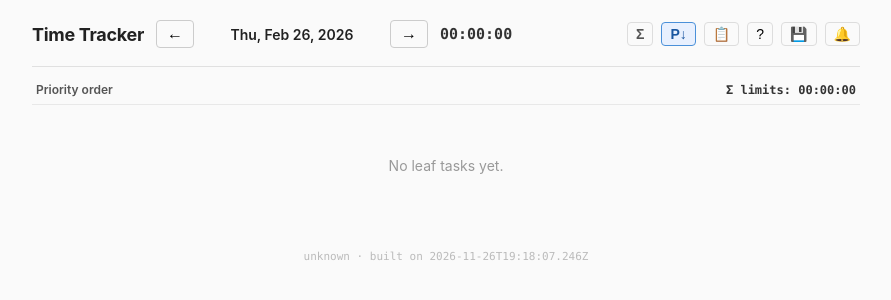
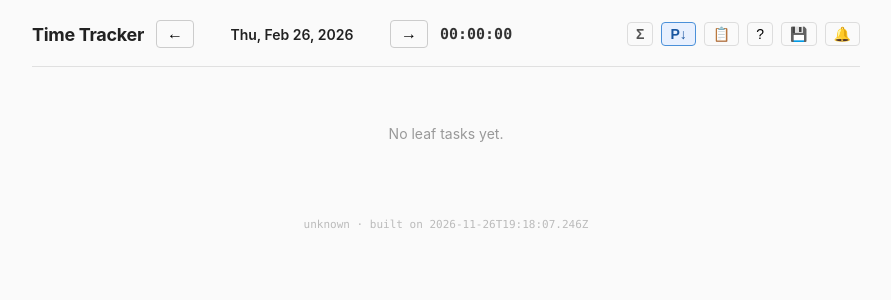
Before and after one commit to interarticle/time-tracker, a Vue app: page / in a window 1280 px wide. Both pictures are taken after a click on the button "Priority view". Shown: the top 300 px of the page, without its empty margins (194-1085 px from the left). Built offline with nearby package versions, Linux system fonts and the light colour scheme.

Commit message:
Fix view in prioritized list.

```diff
--- a/src/App.vue
+++ b/src/App.vue
@@ -8,7 +8,6 @@ import DateNav from '@/components/DateNav.vue'
 import TaskTree from '@/components/TaskTree.vue'
 import CommittedSection from '@/components/CommittedSection.vue'
 import PlanningInfoBar from '@/components/PlanningInfoBar.vue'
-import PriorityView from '@/components/PriorityView.vue'
 import CategoryBreakdown from '@/components/CategoryBreakdown.vue'
 import CopyOverlay from '@/components/CopyOverlay.vue'
 
@@ -199,17 +198,14 @@ function disablePlanningAndClose() {
       </div>
     </header>
     <main>
-      <template v-if="priorityView">
-        <PriorityView />
-      </template>
-      <template v-else-if="planning.planningEnabled.value">
+      <template v-if="planning.planningEnabled.value">
         <CommittedSection />
         <PlanningInfoBar />
-        <TaskTree mode="planned" />
+        <TaskTree mode="planned" :priority="priorityView" />
         <CategoryBreakdown />
       </template>
       <template v-else>
-        <TaskTree />
+        <TaskTree :priority="priorityView" />
       </template>
     </main>
     <footer class="build-info">{{ buildInfo }}</footer>
--- a/src/components/PriorityView.vue
+++ b/src/components/PriorityView.vue
@@ -4,7 +4,6 @@ import { TimeTrackerKey } from '@/types'
 import type { TaskNode as TaskNodeData } from '@/types'
 import TaskNode from './TaskNode.vue'
 import { parseTags, parsePriority } from '@/utils/tags'
-import { formatMs } from '@/utils/format'
 
 const tracker = inject(TimeTrackerKey)!
 
@@ -53,18 +52,9 @@ const rows = computed(() => {
     return { ...e, cumLimitMs: cum }
   })
 })
-
-const totalLimitMs = computed(() =>
-  rows.value.length ? rows.value[rows.value.length - 1]!.cumLimitMs : 0,
-)
 </script>
 
 <template>
-  <div class="priority-view">
-    <div class="pv-header">
-      <span class="pv-title">Priority order</span>
-      <span class="pv-total">Σ limits: {{ formatMs(totalLimitMs) }}</span>
-    </div>
   <div v-if="rows.length === 0" class="pv-empty">No leaf tasks yet.</div>
   <ul v-else class="task-list">
     <TaskNode
@@ -78,35 +68,12 @@ const totalLimitMs = computed(() =>
       :cum-limit-ms="row.cumLimitMs"
     />
   </ul>
-  </div>
 </template>
 
 <style scoped>
-.priority-view {
-  padding: 4px 0;
-}
 .task-list {
   margin: 0;
   padding: 0;
-}
-.pv-header {
-  display: flex;
-  align-items: center;
-  justify-content: space-between;
-  gap: 10px;
-  padding: 5px 4px 7px;
-  border-bottom: 1px solid #e8e8e8;
-  margin-bottom: 4px;
-  font-size: 12px;
-  color: #555;
-}
-.pv-title {
-  font-weight: 600;
-}
-.pv-total {
-  font-family: 'SF Mono', 'Cascadia Code', 'Consolas', monospace;
-  font-weight: 600;
-  color: #333;
 }
 .pv-empty {
   text-align: center;
--- a/src/components/TaskNode.vue
+++ b/src/components/TaskNode.vue
@@ -397,7 +397,7 @@ function onNameMounted(el: HTMLInputElement | null) {
         <span v-if="!priorityRow" class="indent" :style="{ width: depth * 20 + 'px' }" aria-hidden="true"></span>
         <span
           v-if="priorityChip"
-          :class="['priority-chip', { 'priority-none': priority === null }]"
+          :class="['priority-chip', { 'priority-none': priority === null, 'priority-p0': priority === 0, 'priority-p1': priority === 1 }]"
         >{{ priorityChip }}</span>
         <span class="node-icon" aria-hidden="true">{{ isLeaf ? '\u2022' : '\u25BE' }}</span>
         <input
@@ -766,6 +766,15 @@ ul { margin: 0; padding: 0; }
   background-color: #f0f0f0;
   color: #aaa;
 }
+/* P0 = red (highest), P1 = yellow, everything else keeps the default blue. */
+.priority-chip.priority-p0 {
+  background-color: #fde8e8;
+  color: #c0392b;
+}
+.priority-chip.priority-p1 {
+  background-color: #fff3cd;
+  color: #a87900;
+}
 
 /* Hierarchical path label (priority view) */
 .path-name { color: #333; }
--- a/src/components/TaskTree.vue
+++ b/src/components/TaskTree.vue
@@ -4,15 +4,19 @@ import { TimeTrackerKey, PlanningKey } from '@/types'
 import type { CommittedNode, TaskNode as TaskNodeData } from '@/types'
 import TaskNode from './TaskNode.vue'
 import BufferItem from './BufferItem.vue'
+import PriorityView from './PriorityView.vue'
 import ClockFace from './ClockFace.vue'
 import { formatMsHM, formatMinutes } from '@/utils/format'
 
-const props = defineProps<{ mode?: 'planned' | 'committed' }>()
+const props = defineProps<{ mode?: 'planned' | 'committed'; priority?: boolean }>()
 
 const tracker = inject(TimeTrackerKey)!
 const planning = inject(PlanningKey, null)
 
 const isCommitted = computed(() => props.mode === 'committed')
+
+// Priority list only applies to the planned task list (never the committed tree).
+const showPriority = computed(() => !!props.priority && !isCommitted.value)
 
 const roots = computed(() =>
   isCommitted.value
@@ -71,6 +75,9 @@ const effectiveEndMinutes = computed(() => {
       </template>
     </div>
 
+    <!-- Priority view: flat, priority-sorted leaf list (planned mode only) -->
+    <PriorityView v-if="showPriority" />
+    <template v-else>
       <div v-if="roots.length === 0" class="empty-state">
         <p>{{ isCommitted ? 'No committed items yet.' : 'No tasks yet.' }}</p>
         <button v-if="!isCommitted" class="add-root-btn" @click="tracker.addRoot()">+ Add Task</button>
@@ -86,6 +93,7 @@ const effectiveEndMinutes = computed(() => {
           />
         </ul>
         <button v-if="!isCommitted" class="add-root-btn" @click="tracker.addRoot()">+ Add Task</button>
+      </template>
     </template>
 
     <!-- Permanent buffer item: planned mode + planning enabled -->
```
Lines whose indentation alone changed are shown as unchanged.
